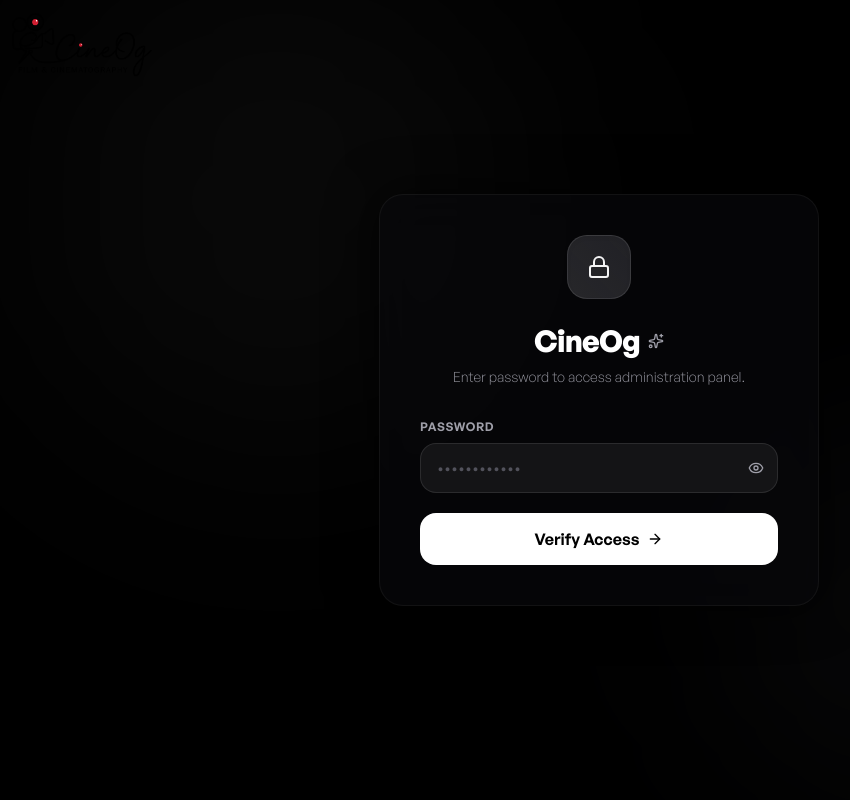
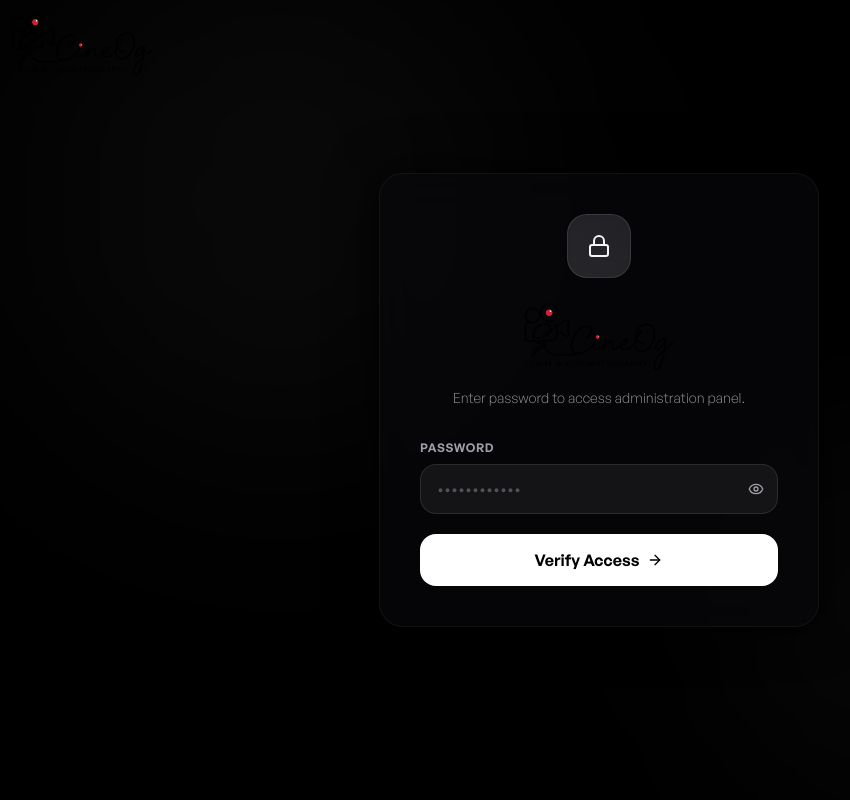
Before and after one commit to NikhilMana/cineog, a Next.js app: page /dashboard/login in a window 1280 px wide. Shown: the top 800 px of the page, without its empty margins (41-891 px from the left). Built offline with nearby package versions, Linux system fonts and the light colour scheme.

Commit message:
Render CineOg white logo in admin portal header and login screen

```diff
--- a/src/app/dashboard/login/page.tsx
+++ b/src/app/dashboard/login/page.tsx
@@ -2,7 +2,8 @@
 
 import React, { useState } from "react";
 import { useRouter } from "next/navigation";
-import { Lock, Eye, EyeOff, ArrowRight, Sparkles } from "lucide-react";
+import Image from "next/image";
+import { Lock, Eye, EyeOff, ArrowRight } from "lucide-react";
 
 export default function LoginPage() {
   const [password, setPassword] = useState("");
@@ -52,11 +53,16 @@
             <Lock className="h-6 w-6 text-zinc-100" />
           </div>
 
-          <div className="text-center mb-8">
-            <h1 className="text-3xl font-bold tracking-tight text-white flex items-center justify-center gap-2">
-              CineOg <Sparkles className="h-4 w-4 text-zinc-400" />
-            </h1>
-            <p className="text-sm text-zinc-400 mt-2 font-light">
+          <div className="text-center mb-8 flex flex-col items-center">
+            <Image
+              src="/logo.png"
+              alt="CineOg Logo"
+              width={160}
+              height={40}
+              className="object-contain mb-4"
+              priority
+            />
+            <p className="text-sm text-zinc-400 font-light">
               Enter password to access administration panel.
             </p>
           </div>
--- a/src/components/DashboardClient.tsx
+++ b/src/components/DashboardClient.tsx
@@ -3,6 +3,7 @@
 import React, { useState, useRef } from "react";
 import { useRouter } from "next/navigation";
 import Image from "next/image";
+import Link from "next/link";
 import {
   Upload,
   LogOut,
@@ -127,15 +128,19 @@
     <div className="min-h-screen bg-black text-zinc-100 flex flex-col font-sans select-none">
       <header className="border-b border-zinc-900 bg-zinc-950/70 backdrop-blur-md sticky top-0 z-50 px-6 py-4 flex items-center justify-between">
         <div className="flex items-center gap-3">
-          <div className="h-9 w-9 bg-zinc-900 border border-zinc-800 rounded-lg flex items-center justify-center">
-            <Sparkles className="h-5 w-5 text-white animate-pulse" />
-          </div>
-          <div>
-            <span className="font-bold text-white tracking-tight">CineOg</span>
-            <span className="text-[10px] uppercase font-semibold text-zinc-500 tracking-wider ml-2 bg-zinc-900/80 px-2 py-0.5 rounded border border-zinc-800">
-              Admin CMS
-            </span>
-          </div>
+          <Link href="/" className="flex items-center">
+            <Image
+              src="/logo.png"
+              alt="CineOg Logo"
+              width={100}
+              height={24}
+              className="object-contain"
+              priority
+            />
+          </Link>
+          <span className="text-[10px] uppercase font-semibold text-zinc-500 tracking-wider bg-zinc-900/80 px-2 py-0.5 rounded border border-zinc-800">
+            Admin CMS
+          </span>
         </div>
 
         <div className="flex items-center gap-4">
```
Also changed, not shown: Cineog_white_logo-01.png (added).
